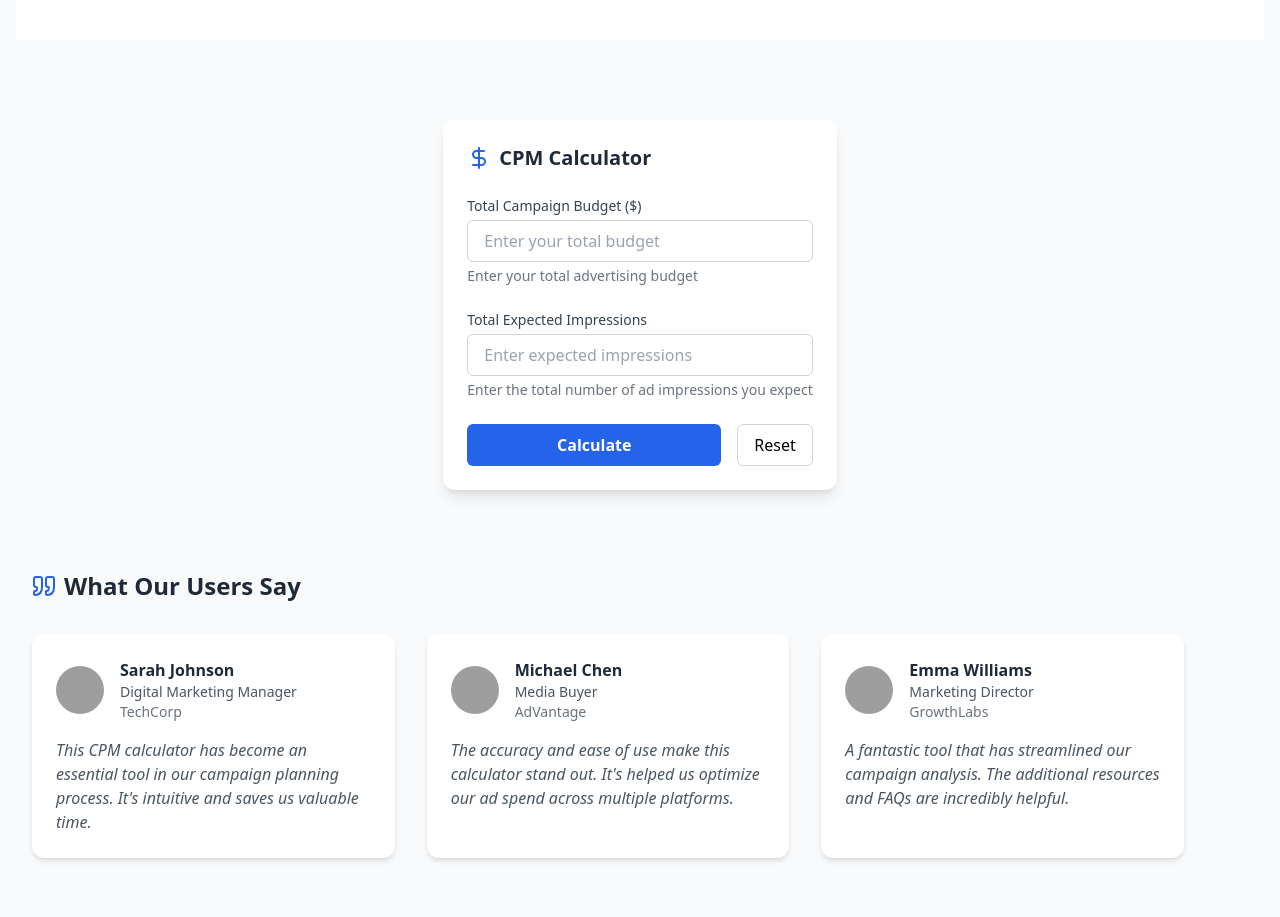
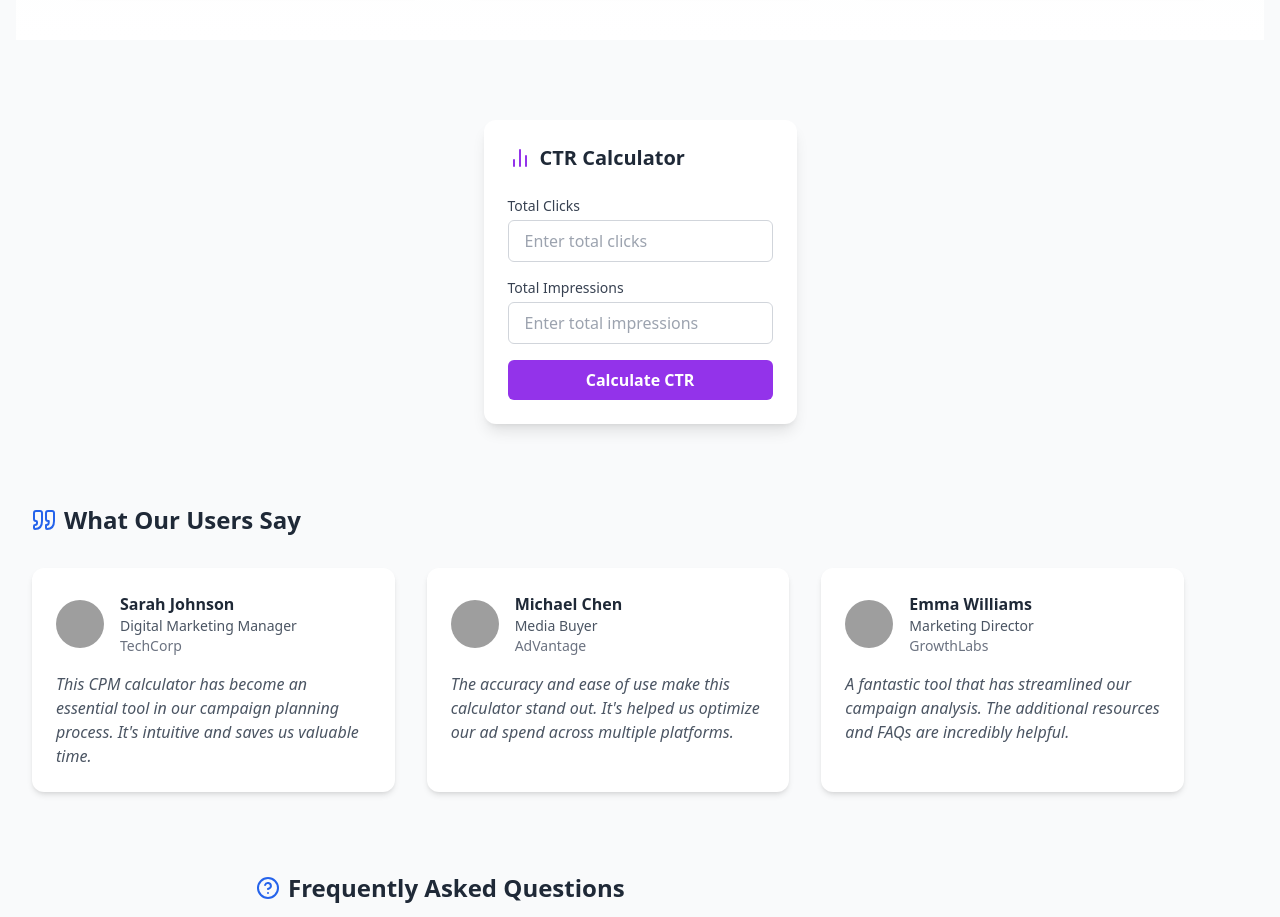
Before and after one commit to CPM-Calculator/CPM-Calc, a React (Vite) app: page / in a window 1280 px wide. Shown: the part 800-1717 px from the top of the page. Built offline with nearby package versions, Linux system fonts and the light colour scheme; grey boxes are pictures that could not be loaded.

Commit message:
Update CPMCalculator.tsx

```diff
--- a/src/components/calculators/CPMCalculator.tsx
+++ b/src/components/calculators/CPMCalculator.tsx
@@ -1,114 +1,64 @@
 import React, { useState } from 'react';
-import { DollarSign } from 'lucide-react';
+import { BarChart2 } from 'lucide-react';
+export default function CTRCalculator() {
+  const [clicks, setClicks] = useState('');
+  const [impressions, setImpressions] = useState('');
+  const [ctr, setCtr] = useState<number | null>(null);
+  const calculateCTR = () => {
+    const totalClicks = parseFloat(clicks);
+    const totalImpressions = parseFloat(impressions);
 
-export default function CPMCalculator() {
-  const [impressions, setImpressions] = useState('');
-  const [cost, setCost] = useState('');
-  const [result, setResult] = useState<{
-    cpm: number;
-    costPerDay?: number;
-    impressionsPerDay?: number;
-  } | null>(null);
-
-  const calculateCPM = () => {
-    const totalImpressions = parseFloat(impressions);
-    const totalCost = parseFloat(cost);
-
-    if (totalImpressions && totalCost) {
-      const cpm = (totalCost / totalImpressions) * 1000;
-      const costPerDay = totalCost / 30; // Assuming monthly budget
-      const impressionsPerDay = totalImpressions / 30; // Assuming monthly impressions
-
-      setResult({
-        cpm: parseFloat(cpm.toFixed(2)),
-        costPerDay: parseFloat(costPerDay.toFixed(2)),
-        impressionsPerDay: Math.round(impressionsPerDay)
-      });
+    if (totalClicks && totalImpressions) {
+      const result = (totalClicks / totalImpressions) * 100;
+      setCtr(parseFloat(result.toFixed(2)));
     }
   };
-
-  const handleReset = () => {
-    setImpressions('');
-    setCost('');
-    setResult(null);
-  };
-
   return (
-    <div className="p-6 bg-white rounded-xl shadow-lg max-w-xl mx-auto">
+    <div className="p-6 bg-white rounded-xl shadow-lg">
       <div className="flex items-center gap-2 mb-6">
-        <DollarSign className="w-6 h-6 text-blue-600" />
-        <h2 className="text-xl font-bold text-gray-800">CPM Calculator</h2>
+        <BarChart2 className="w-6 h-6 text-purple-600" />
+        <h2 className="text-xl font-bold text-gray-800">CTR Calculator</h2>
       </div>
 
-      <div className="space-y-6">
+      <div className="space-y-4">
         <div>
           <label className="block text-sm font-medium text-gray-700 mb-1">
-            Total Campaign Budget ($)
+            Total Clicks
           </label>
           <input
             type="number"
-            value={cost}
-            onChange={(e) => setCost(e.target.value)}
-            className="w-full px-4 py-2 border border-gray-300 rounded-md focus:ring-2 focus:ring-blue-500 focus:border-blue-500"
-            placeholder="Enter your total budget"
+            value={clicks}
+            onChange={(e) => setClicks(e.target.value)}
+            className="w-full px-4 py-2 border border-gray-300 rounded-md focus:ring-2 focus:ring-purple-500 focus:border-purple-500"
+            placeholder="Enter total clicks"
           />
-          <p className="mt-1 text-sm text-gray-500">Enter your total advertising budget</p>
         </div>
-
         <div>
           <label className="block text-sm font-medium text-gray-700 mb-1">
-            Total Expected Impressions
+            Total Impressions
           </label>
           <input
             type="number"
             value={impressions}
             onChange={(e) => setImpressions(e.target.value)}
-            className="w-full px-4 py-2 border border-gray-300 rounded-md focus:ring-2 focus:ring-blue-500 focus:border-blue-500"
-            placeholder="Enter expected impressions"
+            className="w-full px-4 py-2 border border-gray-300 rounded-md focus:ring-2 focus:ring-purple-500 focus:border-purple-500"
+            placeholder="Enter total impressions"
           />
-          <p className="mt-1 text-sm text-gray-500">Enter the total number of ad impressions you expect</p>
         </div>
-
-        <div className="flex gap-4">
-          <button
-            onClick={calculateCPM}
-            className="flex-1 py-2 px-4 bg-blue-600 text-white font-semibold rounded-md hover:bg-blue-700 transition-colors"
-          >
-            Calculate
-          </button>
-          <button
-            onClick={handleReset}
-            className="px-4 py-2 border border-gray-300 rounded-md hover:bg-gray-50 transition-colors"
-          >
-            Reset
-          </button>
-        </div>
-
-        {result && (
-          <div className="mt-6 space-y-4">
-            <div className="p-4 bg-blue-50 rounded-lg border border-blue-100">
-              <h3 className="text-lg font-semibold text-blue-900 mb-2">Results</h3>
-              <div className="space-y-2">
-                <p className="text-blue-800">
-                  <span className="font-medium">CPM Rate:</span> ${result.cpm}
-                </p>
-                <p className="text-blue-800">
-                  <span className="font-medium">Daily Budget:</span> ${result.costPerDay}
-                </p>
-                <p className="text-blue-800">
-                  <span className="font-medium">Daily Impressions:</span> {result.impressionsPerDay?.toLocaleString()}
-                </p>
-              </div>
-            </div>
-
-            <div className="p-4 bg-gray-50 rounded-lg">
-              <h3 className="text-sm font-medium text-gray-700 mb-2">What does this mean?</h3>
-              <p className="text-sm text-gray-600">
-                Your CPM (Cost Per Mille) is ${result.cpm}, which means you'll pay ${result.cpm} for every 1,000 impressions.
-                Based on a 30-day campaign, you'll spend approximately ${result.costPerDay} per day
-                and receive around {result.impressionsPerDay?.toLocaleString()} impressions daily.
-              </p>
-            </div>
+        <button
+          onClick={calculateCTR}
+          className="w-full py-2 px-4 bg-purple-600 text-white font-semibold rounded-md hover:bg-purple-700 transition-colors"
+        >
+          Calculate CTR
+        </button>
+        {ctr !== null && (
+          <div className="mt-4 p-4 bg-gray-50 rounded-md">
+            <p className="text-lg font-semibold text-gray-800">
+              CTR: {ctr}%
+            </p>
+            <p className="text-sm text-gray-600 mt-1">
+              Click-through rate
+            </p>
           </div>
         )}
       </div>
```
